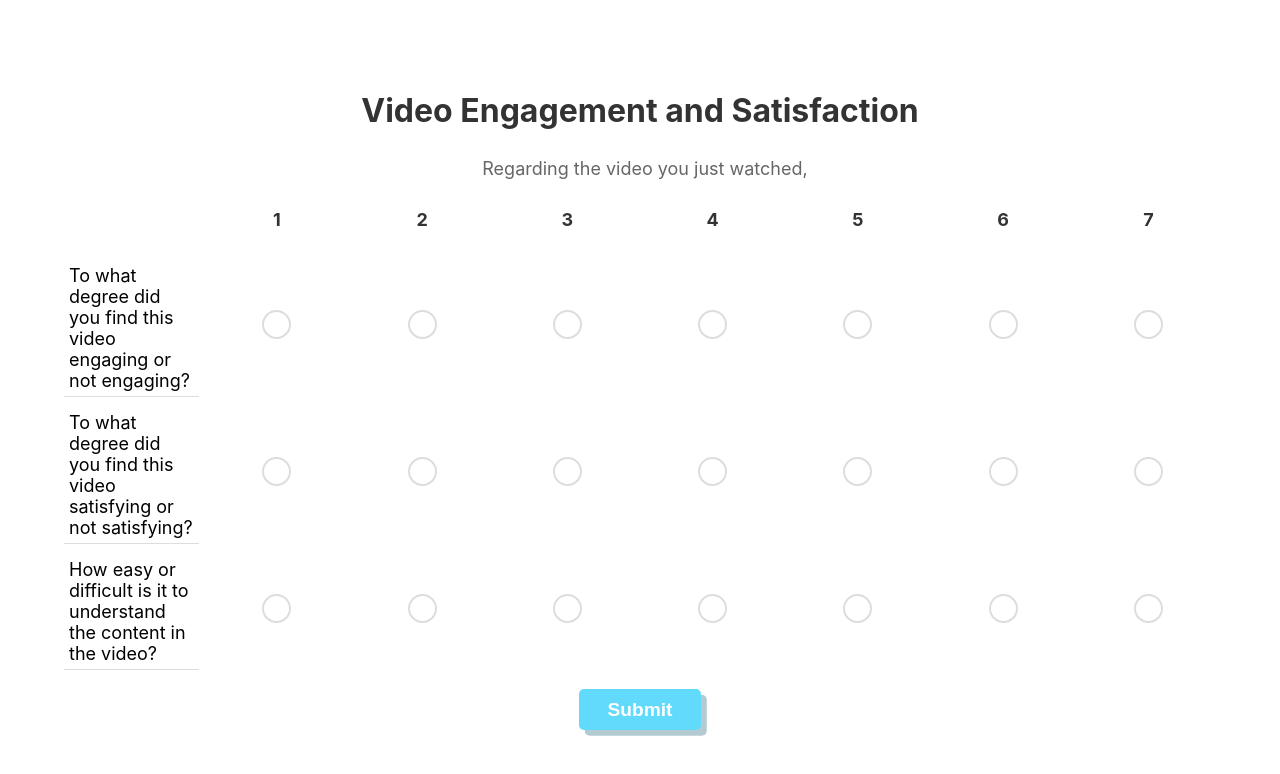
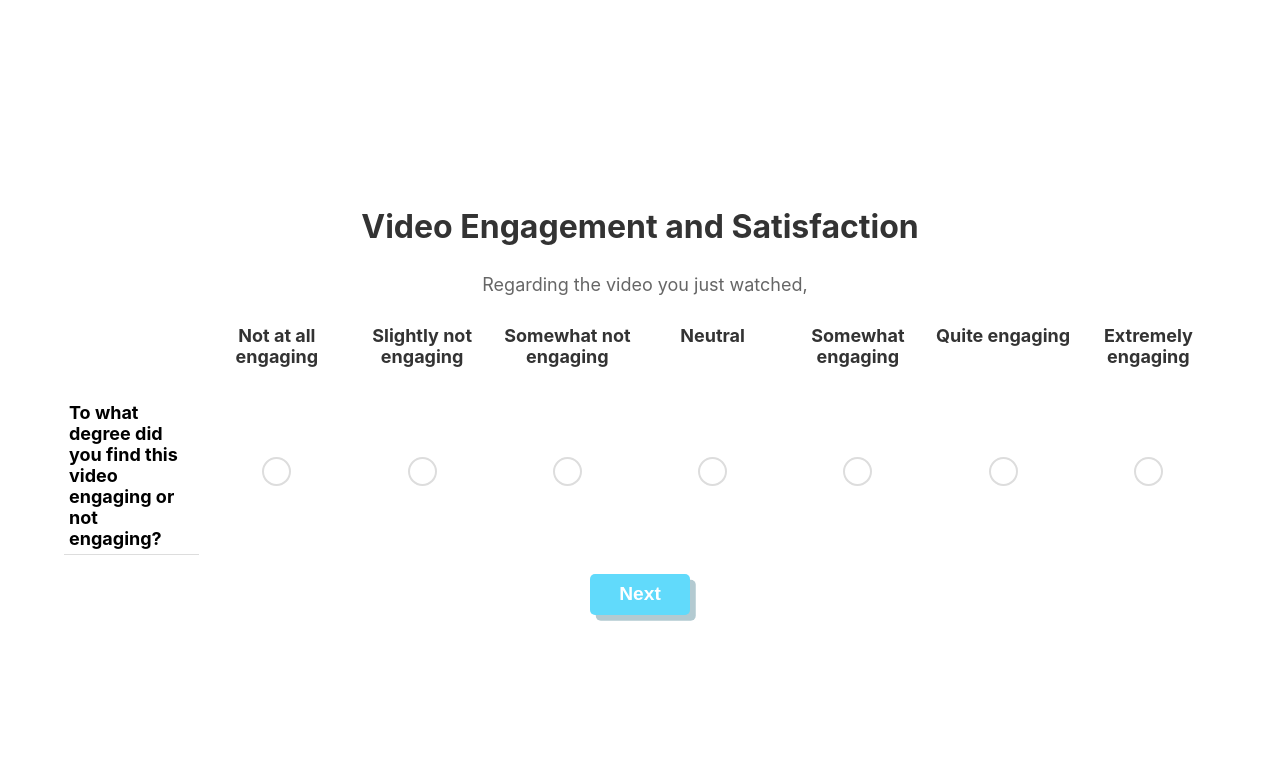
Before and after one commit to Santa-Clara-Imaginarium-Lab/sludge-v2, a React (Create React App) app: page /videoengagement in a window 1280 px wide. Shown: the top 774 px of the page. Built offline with nearby package versions, Linux system fonts and the light colour scheme.

Commit message:
video engagement likert scale

```diff
--- a/src/postTestSurvey/VideoEngagement.jsx
+++ b/src/postTestSurvey/VideoEngagement.jsx
@@ -2,58 +2,79 @@ import React, { useState } from 'react';
 import { useNavigate } from 'react-router-dom';
 import '../preTestSurvey/PreTestSurvey.css';
 
-const statements = [
-  "To what degree did you find this video engaging or not engaging?",
-  "To what degree did you find this video satisfying or not satisfying?",
-  "How easy or difficult is it to understand the content in the video?",
-];
-
-const options = [
-  "1",
-  "2",
-  "3",
-  "4",
-  "5",
-  "6",
-  "7"
+const survey = [
+  {
+    statement: "To what degree did you find this video engaging or not engaging?",
+    options: [
+      "Not at all engaging",
+      "Slightly not engaging",
+      "Somewhat not engaging",
+      "Neutral",
+      "Somewhat engaging",
+      "Quite engaging",
+      "Extremely engaging"
+    ]
+  },
+  {
+    statement: "To what degree did you find this video satisfying or not satisfying?",
+    options: [
+      "Very unsatisfying",
+      "Unsatisfying",
+      "Slightly unsatisfying",
+      "Neutral",
+      "Slightly satisfying",
+      "Satisfying",
+      "Very satisfying"
+    ]
+  },
+  {
+    statement: "How easy or difficult is it to understand the content in the video?",
+    options: [
+      "Extremely Difficult",
+      "Very Difficult",
+      "Moderately Difficult",
+      "Neutral",
+      "Moderately Easy",
+      "Very Easy",
+      "Extremely Easy"
+    ]
+  },
 ];
 
 const VideoEngagement = () => {
-  const [responses, setResponses] = useState({});
+  const [currentIndex, setCurrentIndex] = useState(0);
+  const [responses, setResponses] = useState([]);
   const [error, setError] = useState('');
   const navigate = useNavigate();
-  const [loading, setLoading] = useState(false);
 
-  const handleOptionChange = (statementIndex, selectedOption) => {
-    setResponses({
-      ...responses,
-      [statementIndex]: selectedOption,
-    });
+  const handleOptionChange = (selectedOption) => {
+    const updatedResponses = [...responses];
+    updatedResponses[currentIndex] = selectedOption;
+    setResponses(updatedResponses);
   };
 
   const handleSubmit = async () => {
-    if (Object.keys(responses).length < statements.length) {
-      setError("Please select an option for each statement.");
+    if (!responses[currentIndex]) {
+      setError("Please select an option before proceeding.");
       return;
     }
     setError('');
-    setLoading(true);
 
+    if (currentIndex < survey.length - 1) {
+      setCurrentIndex(currentIndex + 1);
+    } else {
+      // Send the collected responses to the API
       const userId = localStorage.getItem("userId");
-
-    const formattedResponses = statements.map((_, index) => responses[index] || "N/A");
-
-
       try {
-      const response = await fetch("https://sludge-v2.onrender.com/submit-post-survey", {
+        const response = await fetch("https://sludge-v2.onrender.com/videoengagement", {
           method: "POST",
           headers: { "Content-Type": "application/json" },
-        body: JSON.stringify({ userId, responses: formattedResponses }),
+          body: JSON.stringify({ userId, responses }),
         });
 
         const data = await response.json();
         if (data.success) {
-        console.log("Post-Test Survey submitted successfully!");
+          console.log("Video Engagement survey submitted successfully!");
           navigate('/demographicques1');
         } else {
           setError("Error submitting survey. Please try again.");
@@ -62,47 +83,42 @@ const VideoEngagement = () => {
         console.error("Network Error:", error);
         setError("Network error. Try again later.");
       }
-
-    setLoading(false);
+    }
   };
 
   return (
     <div className="container">
       <div className="qualtrix-container">
         <h1 className="title">Video Engagement and Satisfaction</h1>
-        <p className="description">
-        Regarding the video you just watched,
-        </p>
+        <p className="description">Regarding the video you just watched,</p>
         <div className="videoengagement-grid">
           <div className="qualtrix-grid-header">
             <div className="header-empty"></div>
-            {options.map((option, index) => (
+            {survey[currentIndex].options.map((option, index) => (
               <div key={index} className="option-header">
                 {option}
               </div>
             ))}
           </div>
-          {statements.map((statement, statementIndex) => (
-            <div key={statementIndex} className="qualtrix-row">
-              <div className="statement">{statement}</div>
-              {options.map((option, optionIndex) => (
+          <div className="qualtrix-row">
+            <div className="statement">{survey[currentIndex].statement}</div>
+            {survey[currentIndex].options.map((option, optionIndex) => (
               <label key={optionIndex} className="circle-container">
                 <input
                   type="radio"
-                    name={`statement-${statementIndex}`}
+                  name={`statement-${currentIndex}`}
                   value={option}
-                    checked={responses[statementIndex] === option}
-                    onChange={() => handleOptionChange(statementIndex, option)}
+                  checked={responses[currentIndex] === option}
+                  onChange={() => handleOptionChange(option)}
                 />
                 <span className="circle"></span>
               </label>
             ))}
           </div>
-          ))}
         </div>
         {error && <div className="error-message">{error}</div>}
         <button className="submit-button" onClick={handleSubmit}>
-          Submit
+          {currentIndex < survey.length - 1 ? "Next" : "Submit"}
         </button>
       </div>
     </div>
--- a/src/preTestSurvey/PreTestSurvey.css
+++ b/src/preTestSurvey/PreTestSurvey.css
@@ -84,6 +84,7 @@
 .statement {
     text-align: left;
     font-size: large;
+    font-weight: bold;
     border-bottom: 1px solid #ddd;
     min-height: 80px;
     display: flex;
```
Also changed, not shown: 1 other file (tests, documents, lock files or other folders). Lines whose indentation alone changed are shown as unchanged.
